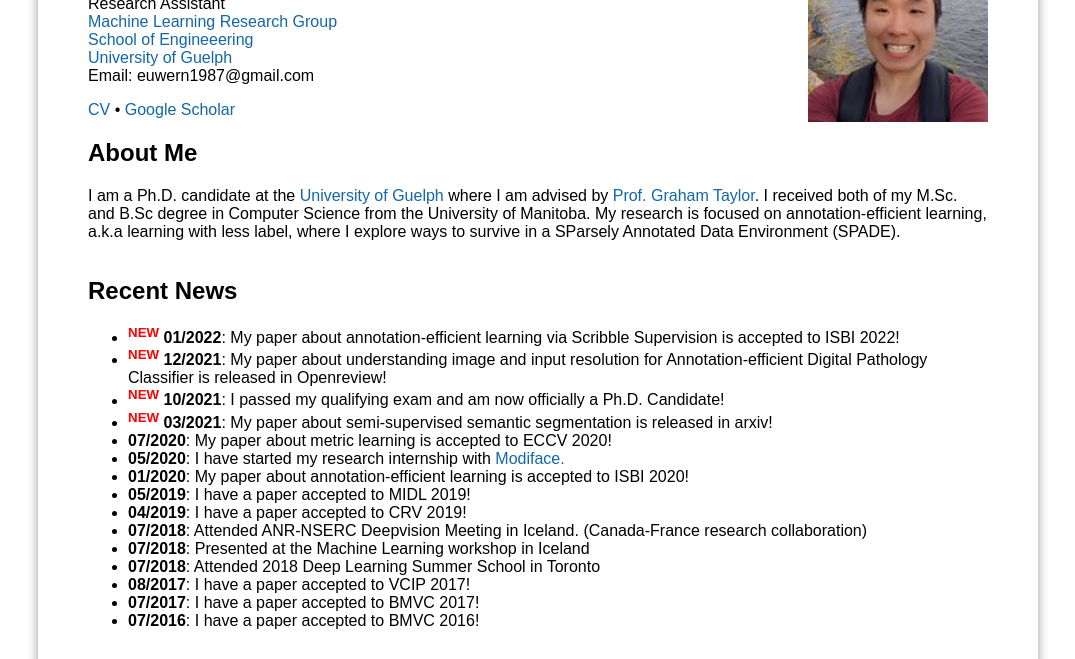
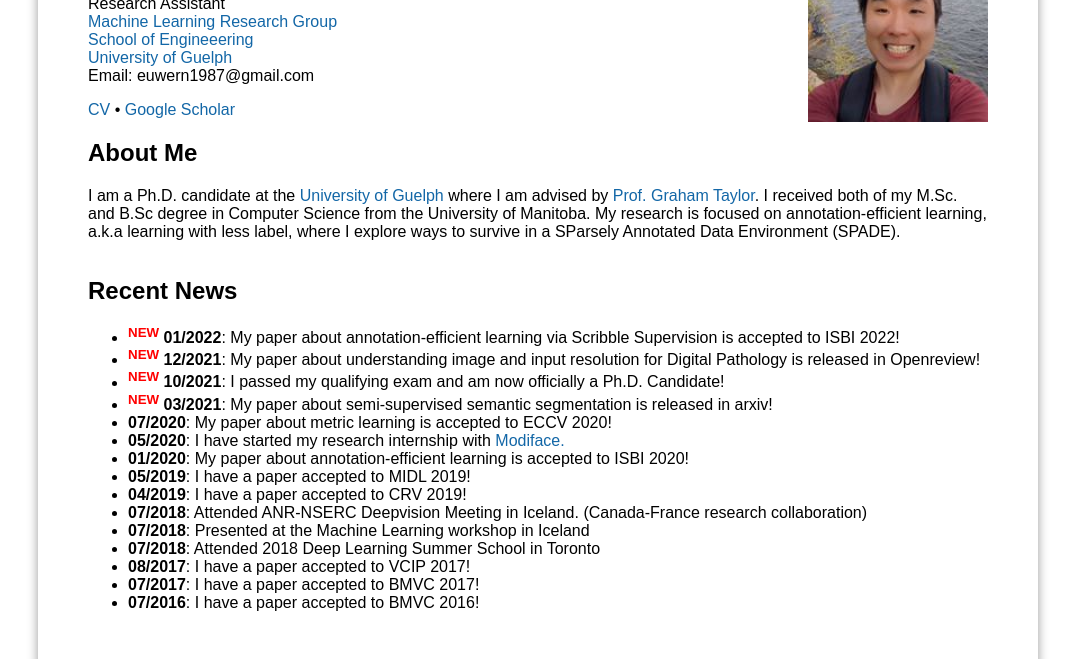
Before and after one commit to euwern/euwern.github.io, a plain HTML site: page index.html in a window 1280 px wide. Shown: the part 136-795 px from the top of the page, without its empty margins (102-1177 px from the left). Drawn offline with Linux system fonts and the light colour scheme.

Commit message:
Update index.html

```diff
--- a/index.html
+++ b/index.html
@@ -90,7 +90,7 @@ both of my M.Sc. and B.Sc. degree in Computer Science from the University of Man
     <h2>Recent News</h2>
     <ul>
 	<li><sup><font color="red"><b>NEW</b></font></sup> <b>01/2022</b>: My paper about annotation-efficient learning via Scribble Supervision is accepted to ISBI 2022!</li>
-	<li><sup><font color="red"><b>NEW</b></font></sup> <b>12/2021</b>: My paper about understanding image and input resolution for Annotation-efficient Digital Pathology Classifier is released in Openreview!</li>
+	<li><sup><font color="red"><b>NEW</b></font></sup> <b>12/2021</b>: My paper about understanding image and input resolution for Digital Pathology is released in Openreview!</li>
 	<li><sup><font color="red"><b>NEW</b></font></sup> <b>10/2021</b>: I passed my qualifying exam and am now officially a Ph.D. Candidate!</li>
 	<li><sup><font color="red"><b>NEW</b></font></sup> <b>03/2021</b>: My paper about semi-supervised semantic segmentation is released in arxiv!</li>
  	<li><b>07/2020</b>: My paper about metric learning is accepted to ECCV 2020!</li>
@@ -142,7 +142,7 @@ both of my M.Sc. and B.Sc. degree in Computer Science from the University of Man
       <div class="publication">
       <p><strong>Understanding the impact of image and input resolution on deep digital pathology patch classifiers</strong>
       <br><b>Eu Wern Teh</b> and Graham Taylor
-      <br><em>OpenReview Submission/em> (MIDL), 2022.
+      <br><em>OpenReview Submission</em> (MIDL), 2022.
       <br><a href="https://openreview.net/forum?id=IvQpqiwE_WO" target="_new">[paper]</a>
 
       </p></div>
```
